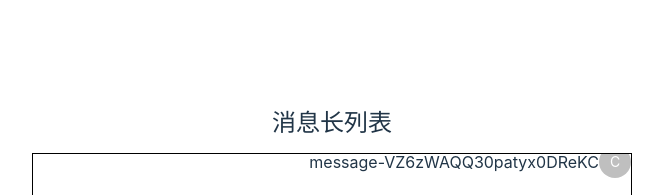
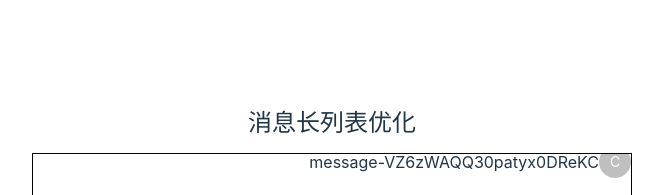
Before and after one commit to TD-gaowei/optimize-message-list, a React (Vite) app: page / in a window 1280 px wide. Shown: the top 195 px of the page, without its empty margins (308-971 px from the left). Built offline with nearby package versions, Linux system fonts and the light colour scheme.

Commit message:
change title

```diff
--- a/index.html
+++ b/index.html
@@ -2,9 +2,8 @@
 <html lang="en">
   <head>
     <meta charset="UTF-8" />
-    <link rel="icon" type="image/svg+xml" href="/vite.svg" />
     <meta name="viewport" content="width=device-width, initial-scale=1.0" />
-    <title>Vite + React</title>
+    <title>消息长列表优化</title>
   </head>
   <body>
     <div id="root"></div>
--- a/src/components/Wrapper/index.jsx
+++ b/src/components/Wrapper/index.jsx
@@ -70,7 +70,7 @@
 
   return (
     <>
-      <h2>消息长列表</h2>
+      <h2>消息长列表优化</h2>
       <div className={styles.wrapper} ref={wrapperRef}>
         {loading ? <Loading tip="加载消息中" /> : null}
         <MessageList ref={messageListRef} messages={messages} />
```
